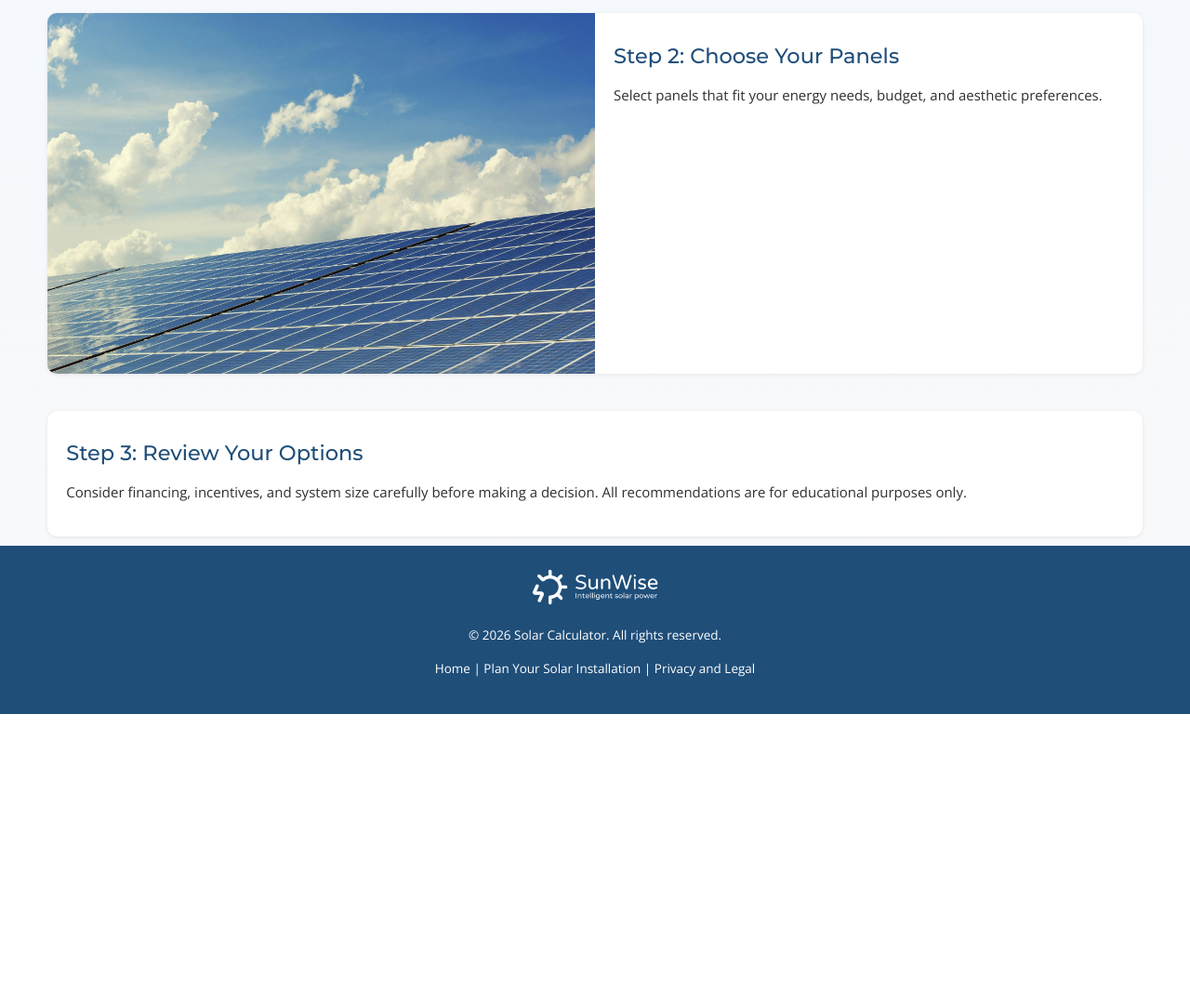
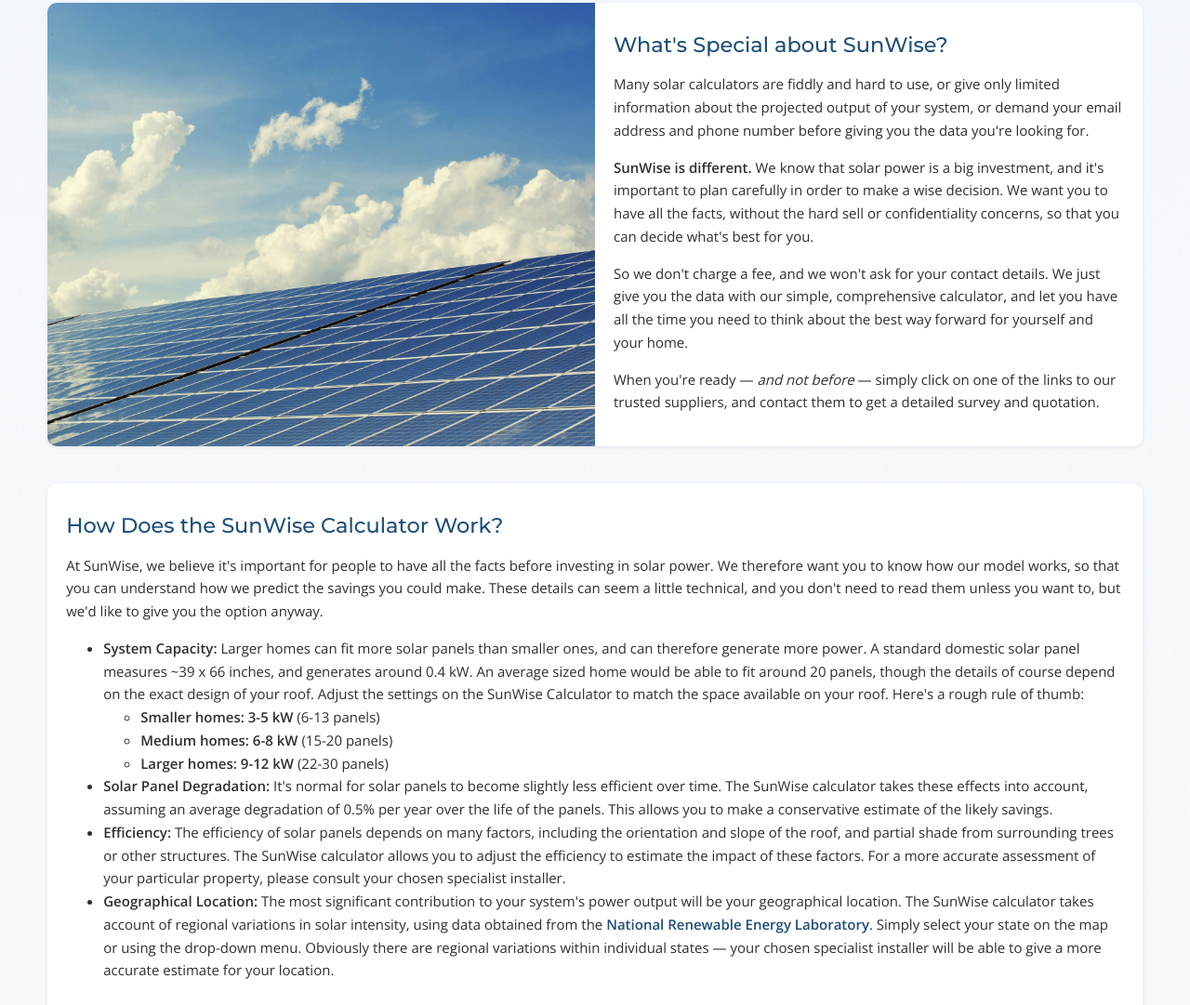
Before and after one commit to stevejeffery1703/solar-calculator, a plain HTML site: page plan-your-solar-installation/index.html in a window 1280 px wide. Shown: the part 707-1788 px from the top of the page at 93% size. Before the commit the page ends 1475 px from the top, so only its background shows below. Drawn offline with nearby package versions, Linux system fonts and the light colour scheme.

Commit message:
Additional text and updates

```diff
--- a/css/style.css
+++ b/css/style.css
@@ -14,6 +14,11 @@
   line-height: 1.65;
   background: linear-gradient(to bottom, #f0f7ff 0%, #f9f9f9 100%);
   color: var(--text-color);
+}
+
+/* Emphasis italic font */
+.italic {
+  font-style: italic;
 }
 
 /* ================= GLOBAL LINKS ================= */
@@ -707,15 +712,24 @@
 }
 
 /* ================ Logo image ============== */
-.logo a,
-.footer-logo a {
-  display: inline-block;
+.logo {
+  display: flex;
+  align-items: center;
+}
+
+.logo a {
+  display: flex;
+  align-items: center;
 }
 
 .logo-header-img {
   height: 60px;
   width: auto;
   display: block;
+}
+
+.footer-logo a {
+  display: inline-block;
 }
 
 .footer-logo {
--- a/plan-your-solar-installation/index.html
+++ b/plan-your-solar-installation/index.html
@@ -57,8 +57,21 @@
   <section class="card-for-columns">
     <div class="card-row image-left">
       <div class="card-text">
-        <h2>Step 2: Choose Your Panels</h2>
-        <p>Select panels that fit your energy needs, budget, and aesthetic preferences.</p>
+        <h2>What's Special about SunWise?</h2>
+         <p>Many solar calculators are fiddly and hard to use,
+         or give only limited information about the projected output of your system,
+         or demand your email address and phone number before giving you the data you're looking for.</p>
+         <p><b>SunWise is different.</b> We know that solar power is a big investment,
+         and it's important to plan carefully in order to make a wise decision.
+         We want you to have all the facts, without the hard sell or confidentiality concerns,
+         so that you can decide what's best for you.</p>
+         <p>So we don't charge a fee, and we won't ask for your contact details.
+         We just give you the data with our simple, comprehensive calculator,
+         and let you have all the time you need to think
+         about the best way forward for yourself and your home.</p>
+         <p>When you're ready &mdash; <span class="italic">and not before</span> &mdash;
+         simply click on one of the links to our trusted suppliers,
+         and contact them to get a detailed survey and quotation.</p>
       </div>
       <div class="card-image">
         <img src="/assets/solar.jpg" alt="Solar panels">
@@ -70,8 +83,53 @@
 <section class="card-for-columns card-single-column">
   <div class="card-row">
     <div class="card-text full-width">
-      <h2>Step 3: Review Your Options</h2>
-      <p>Consider financing, incentives, and system size carefully before making a decision. All recommendations are for educational purposes only.</p>
+      <h2>How Does the SunWise Calculator Work?</h2>
+      <p>At SunWise, we believe it's important for people to have all the facts before investing in solar power.
+      We therefore want you to know how our model works, so that you can understand how we predict the savings you could make.
+      These details can seem a little technical, and you don't need to read them unless you want to,
+      but we'd like to give you the option anyway.</p>
+
+      <ul>
+
+       <li>
+        <strong>System Capacity:</strong> Larger homes can fit more solar panels than smaller ones, and can therefore generate more power.
+        A standard domestic solar panel measures ~39 x 66 inches, and generates around 0.4 kW.
+        An average sized home would be able to fit around 20 panels, though the details of course depend on the exact design of your roof.
+        Adjust the settings on the SunWise Calculator to match the space available on your roof.
+        Here's a rough rule of thumb:
+         <ul>
+          <li><b>Smaller homes: 3-5 kW</b> (6-13 panels)</li>
+          <li><b>Medium homes: 6-8 kW</b> (15-20 panels)</li>
+          <li><b>Larger homes: 9-12 kW</b> (22-30 panels)</li>
+         </ul>
+       </li>
+
+       <li>
+        <strong>Solar Panel Degradation:</strong> It's normal for solar panels to become slightly less efficient over time.
+        The SunWise calculator takes these effects into account,
+        assuming an average degradation of 0.5% per year over the life of the panels.
+        This allows you to make a conservative estimate of the likely savings.
+       </li>
+
+
+       <li>
+        <strong>Efficiency:</strong> The efficiency of solar panels depends on many factors,
+        including the orientation and slope of the roof, and partial shade from surrounding trees or other structures.
+        The SunWise calculator allows you to adjust the efficiency to estimate the impact of these factors.
+        For a more accurate assessment of your particular property, please consult your chosen specialist installer.
+       </li>
+
+        <li>
+        <strong>Geographical Location:</strong> The most significant contribution to your system's power output will be your geographical location.
+        The SunWise calculator takes account of regional variations in solar intensity, using data obtained from the
+        <a href="https://pvwatts.nrel.gov/" target="_blank" rel="noopener noreferrer">National Renewable Energy Laboratory</a>.
+        Simply select your state on the map or using the drop-down menu.
+        Obviously there are regional variations within individual states &mdash; your chosen specialist installer will be able to give a more accurate estimate for your location.
+        </li>
+
+
+      </ul>
+
     </div>
   </div>
 </section>
```
Also changed, not shown: privacy-and-legal/index.html (+30 -0 lines).
